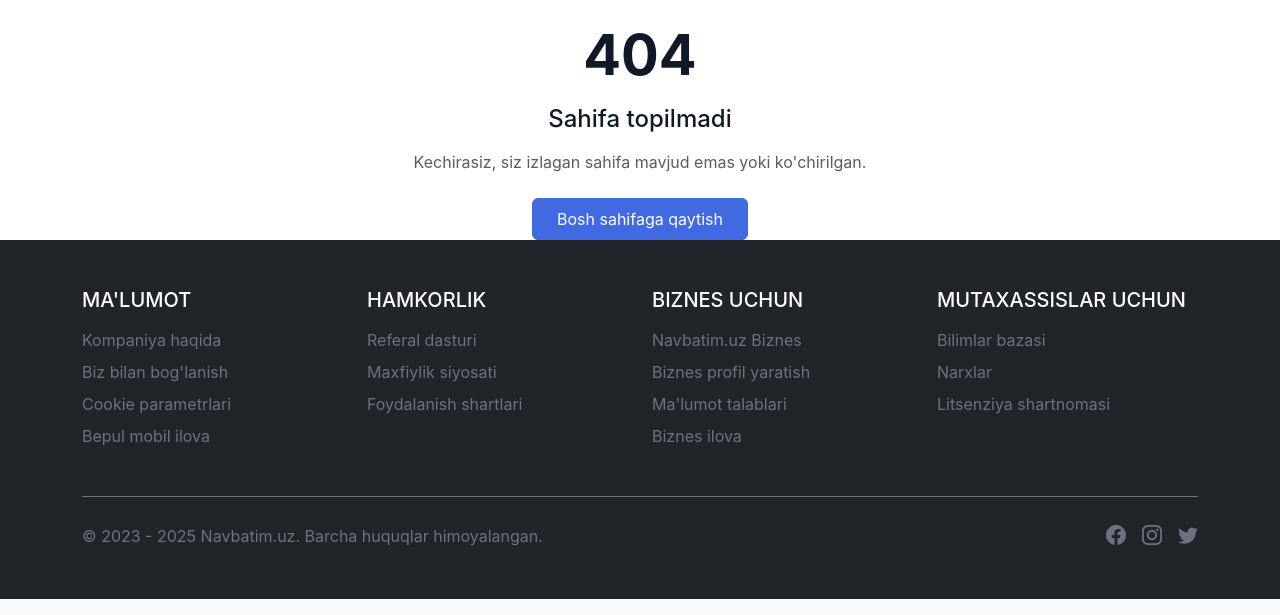
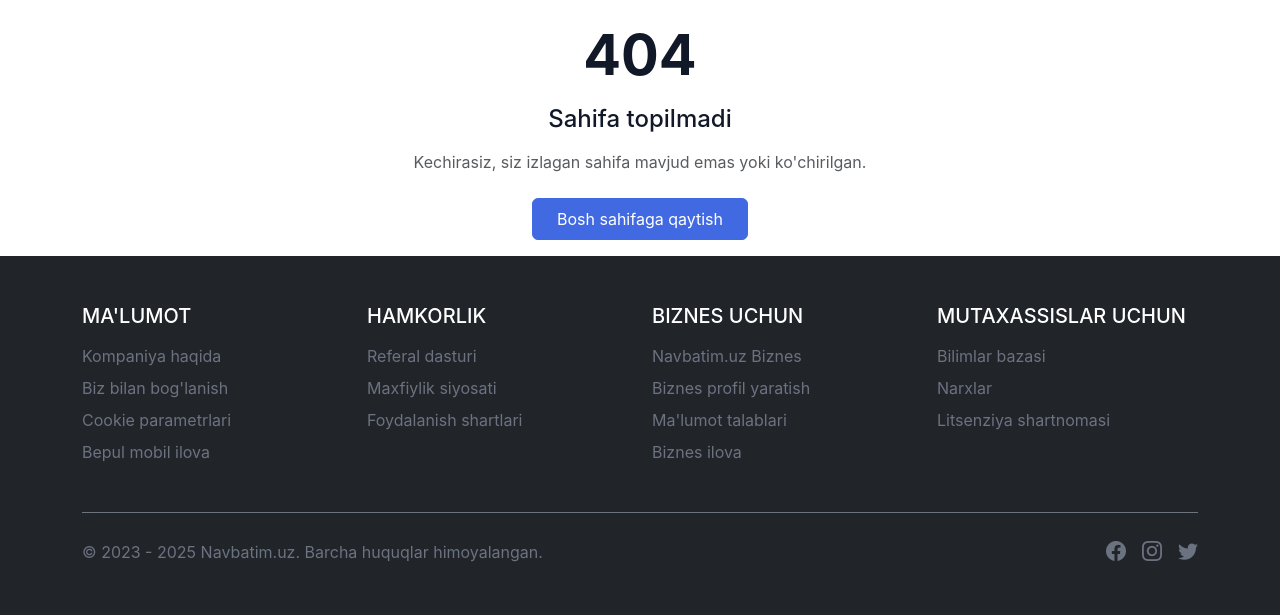
Before and after one commit to Cbekoder/navbatim-full-stack, a Django app: template templates/404.html in a window 1280 px wide. Shown: the part 675-1290 px from the top of the page. Run offline with Django 5.2, Linux system fonts and the light colour scheme; the template is opened without the code that fills it, so the values that code supplies are empty; data comes from the database, SQL or seed files in the repository.

Commit message:
update 404

```diff
--- a/templates/404.html
+++ b/templates/404.html
@@ -9,7 +9,7 @@
         <h1 class="display-4 fw-bold mb-3">404</h1>
         <h2 class="h4 mb-3">Sahifa topilmadi</h2>
         <p class="mb-4 text-muted">Kechirasiz, siz izlagan sahifa mavjud emas yoki ko'chirilgan.</p>
-        <a href="/" class="btn btn-primary px-4 py-2">Bosh sahifaga qaytish</a>
+        <a href="/" class="btn btn-primary px-4 py-2 mb-3" style="margin-bottom: 20px;">Bosh sahifaga qaytish</a>
     </div>
 </div>
 {% endblock %}
```
